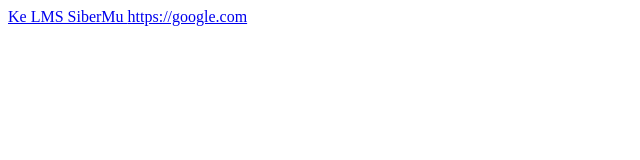
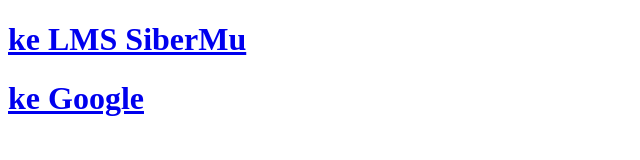
Before and after one commit to tugelanboto19/tautan, a plain HTML site: page index.html in a window 1280 px wide. Shown: the whole page, without its empty margins (0-640 px from the left). Drawn offline with Linux system fonts and the light colour scheme.

Commit message:
percobaan keempat

```diff
--- a/index.html
+++ b/index.html
@@ -7,7 +7,7 @@
     <title>tautan</title>
 </head>
 <body>
-    <a href="https://solusi.sibermu.ac.id">Ke LMS SiberMu</href>
-    <href>https://google.com</href>
-</body>
+    <a href="https://solusi.sibermu.ac.id"><h1>ke LMS SiberMu</h1></a>
+    <a href="https://google.com"><h1>ke Google</h1></a>
+    </body>
 </html>
```
